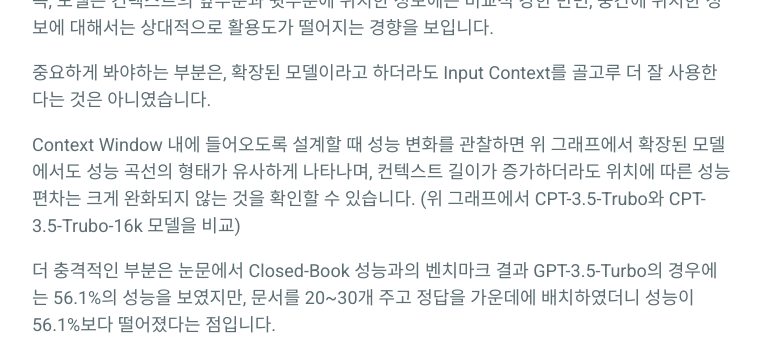
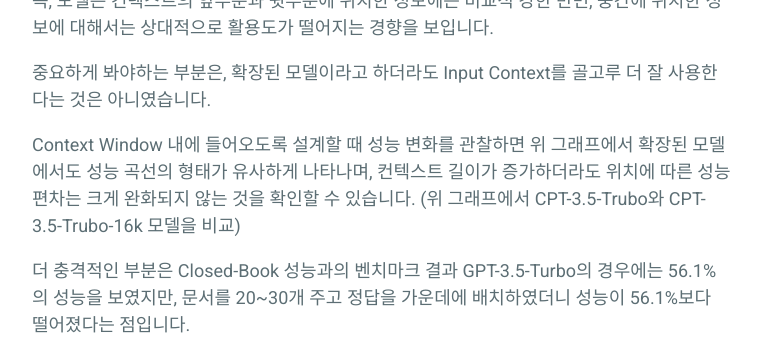
Before and after one commit to parkhuiwo0/parkhuiwo0.github.io, a Jekyll site: the page built from _posts/2026-03-27-Lost-In-the-Middle.md, in a window 1280 px wide and 900 px high, scrolled down 4414 px, cut to the strip 0-352 px from the top of the window. Shown: the whole strip, without its empty margins (258-1019 px from the left). Built offline with Jekyll 4.4.1, drawn with Linux system fonts in a browser that asks for light colours.

Commit message:
Update 2026-03-27-Lost-In-the-Middle.md

```diff
--- a/_posts/2026-03-27-Lost-In-the-Middle.md
+++ b/_posts/2026-03-27-Lost-In-the-Middle.md
@@ -139,7 +139,7 @@
 컨텍스트 길이가 증가하더라도 위치에 따른 성능 편차는 크게 완화되지 않는 것을 확인할 수 있습니다.
 (위 그래프에서 CPT-3.5-Trubo와 CPT-3.5-Trubo-16k 모델을 비교)
 
-더 충격적인 부분은 눈문에서 Closed-Book 성능과의 벤치마크 결과 GPT-3.5-Turbo의 경우에는 56.1%의 성능을 보였지만, 문서를 20~30개 주고 정답을 가운데에 배치하였더니 성능이 56.1%보다 떨어졌다는 점입니다.
+더 충격적인 부분은 Closed-Book 성능과의 벤치마크 결과 GPT-3.5-Turbo의 경우에는 56.1%의 성능을 보였지만, 문서를 20~30개 주고 정답을 가운데에 배치하였더니 성능이 56.1%보다 떨어졌다는 점입니다.
 
 <img width="375" height="215" alt="image" src="https://github.com/user-attachments/assets/3bed2c95-d266-4cc6-b4c8-c3e8f2d492e2" />
 
```
